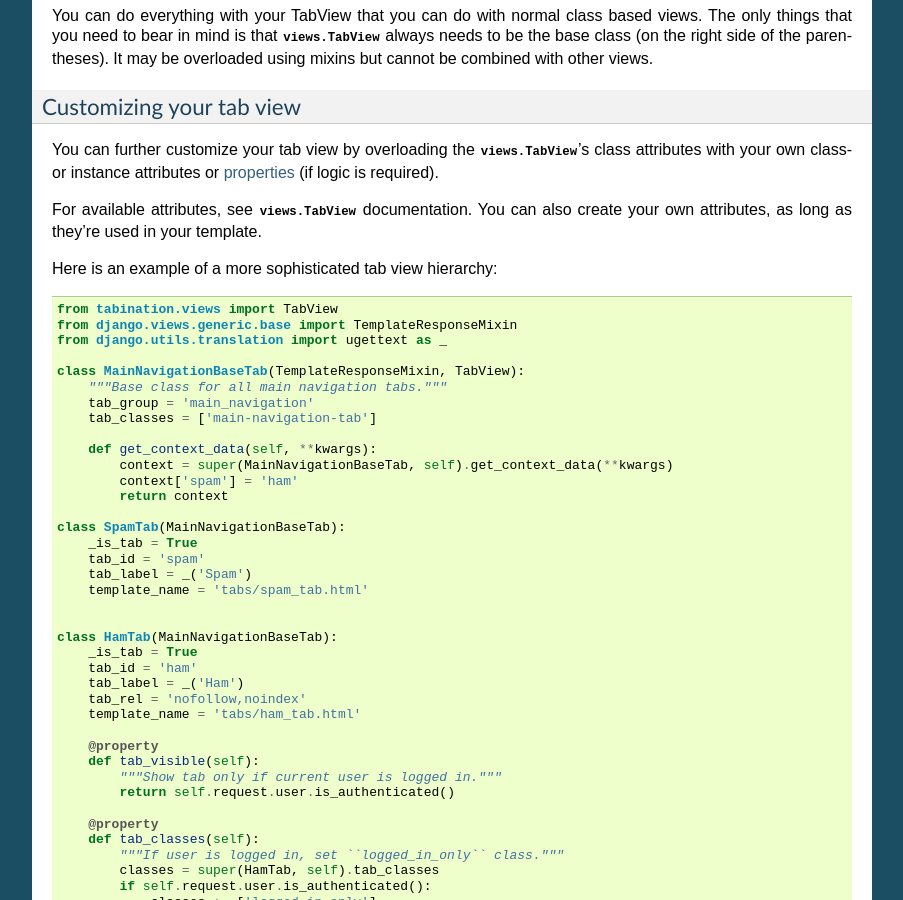
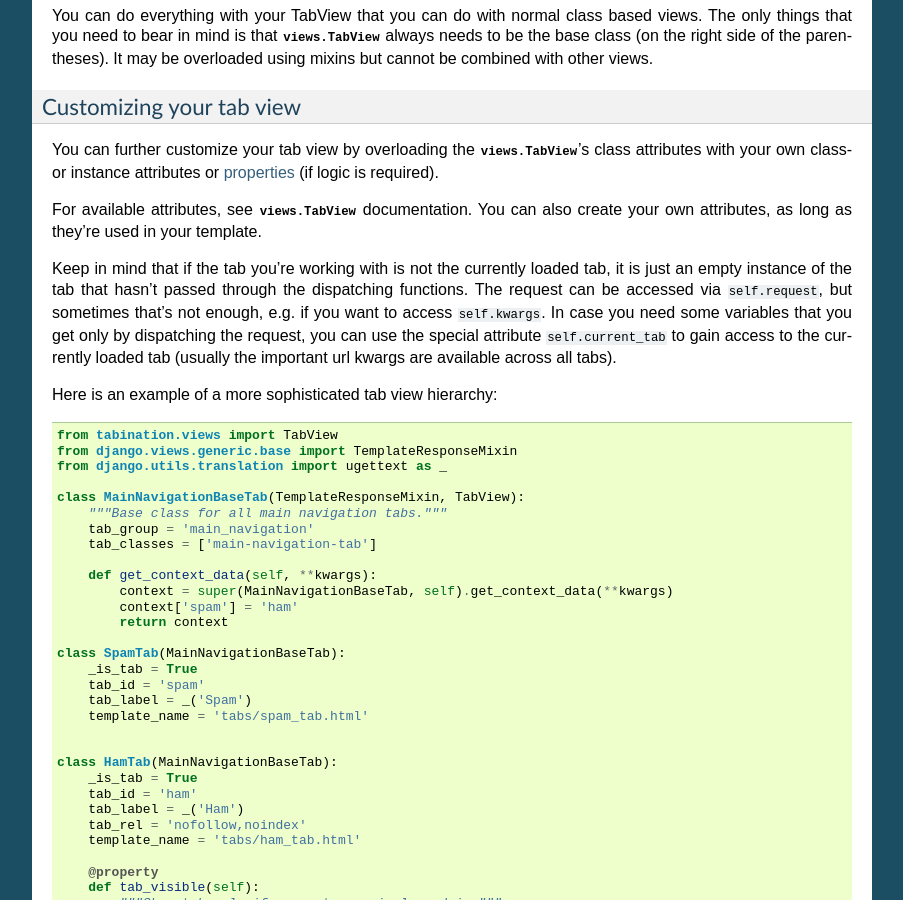
Before and after one commit to dbrgn/django-tabination, a Sphinx documentation site: the page built from doc/source/usage.rst, in a window 1280 px wide and 900 px high, scrolled down 1050 px. Shown: the whole window, without its empty margins (198-1101 px from the left). Built offline with Sphinx 7.4.7, drawn with Linux system fonts in a browser that asks for light colours.

Commit message:
Enable access to self.current_tab

```diff
--- a/doc/source/usage.rst
+++ b/doc/source/usage.rst
@@ -77,6 +77,15 @@ attributes with your own class- or instance attributes or
 
 For available attributes, see |TabView| documentation. You can also create your
 own attributes, as long as they're used in your template.
+
+Keep in mind that if the tab you're working with is not the currently loaded
+tab, it is just an empty instance of the tab that hasn't passed through the
+dispatching functions. The request can be accessed via ``self.request``, but
+sometimes that's not enough, e.g. if you want to access ``self.kwargs``. In
+case you need some variables that you get only by dispatching the request, you
+can use the special attribute ``self.current_tab`` to gain access to the
+currently loaded tab (usually the important url kwargs are available across all
+tabs).
 
 Here is an example of a more sophisticated tab view hierarchy::
 
```
Also changed, not shown: 1 other file.
